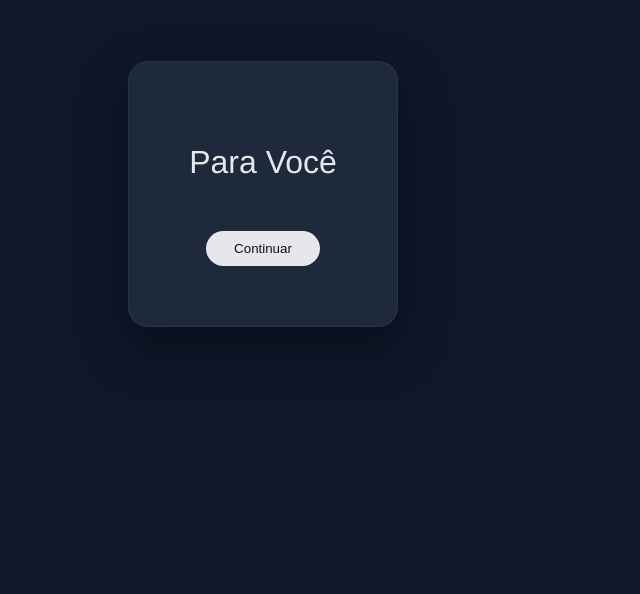
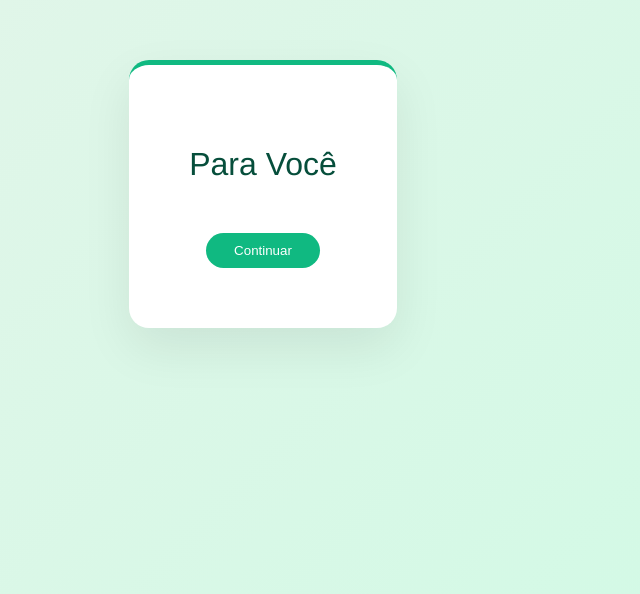
Before and after one commit to lucassilva18byte/Carta-interativa-Pedido-de-Namoro-Minimalista, a plain HTML site: page index.html in a window 1280 px wide. Shown: the part 206-800 px from the top of the page, without its empty margins (377-1017 px from the left). Drawn offline with Linux system fonts and the light colour scheme.

Commit message:
verde sua minimalista

```diff
--- a/index.html
+++ b/index.html
@@ -6,37 +6,37 @@
 <style>
 body{
   margin:0;
-  background:#0f172a;
+  background:linear-gradient(135deg,#e6f4ea,#d1fae5);
   font-family:'Helvetica Neue',Arial,sans-serif;
   display:flex;
   justify-content:center;
   align-items:center;
   height:100vh;
   text-align:center;
-  color:#e5e7eb;
+  color:#064e3b;
 }
 .card{
-  background:#1e293b;
+  background:white;
   padding:60px;
   border-radius:20px;
   max-width:600px;
-  box-shadow:0 20px 50px rgba(0,0,0,0.4);
-  border:1px solid rgba(255,255,255,0.05);
+  box-shadow:0 20px 50px rgba(0,0,0,0.08);
+  border-top:5px solid #10b981;
 }
 h1{font-weight:500;margin-bottom:25px;}
-.frase{display:none;margin:15px 0;color:#cbd5e1;animation:fade 0.8s;}
+.frase{display:none;margin:15px 0;color:#065f46;animation:fade 0.8s;}
 button{
   margin-top:25px;
   padding:10px 28px;
   border-radius:30px;
   border:none;
-  background:#e5e7eb;
-  color:#111;
+  background:#10b981;
+  color:white;
   cursor:pointer;
   transition:0.3s;
   position:relative;
 }
-button:hover{background:white;}
+button:hover{background:#059669;}
 .hidden{display:none;}
 @keyframes fade{from{opacity:0;transform:translateY(8px);}to{opacity:1;}}
 </style>
```
